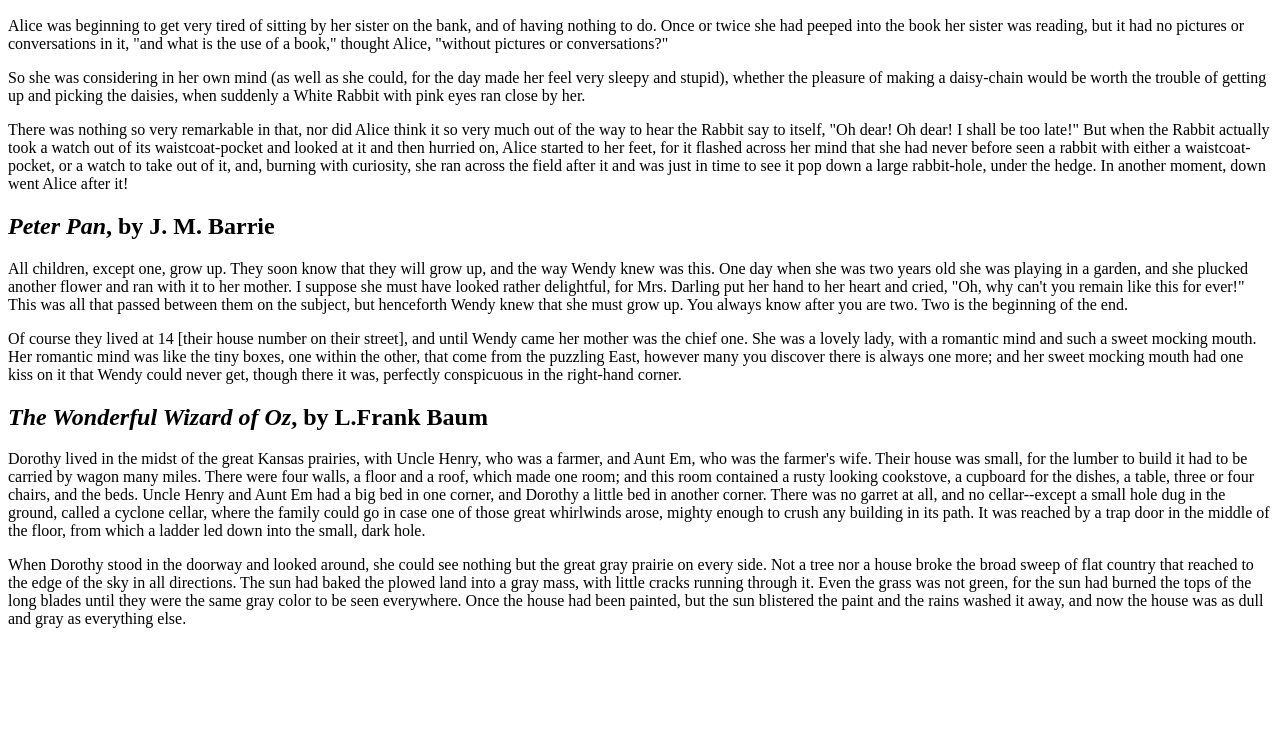
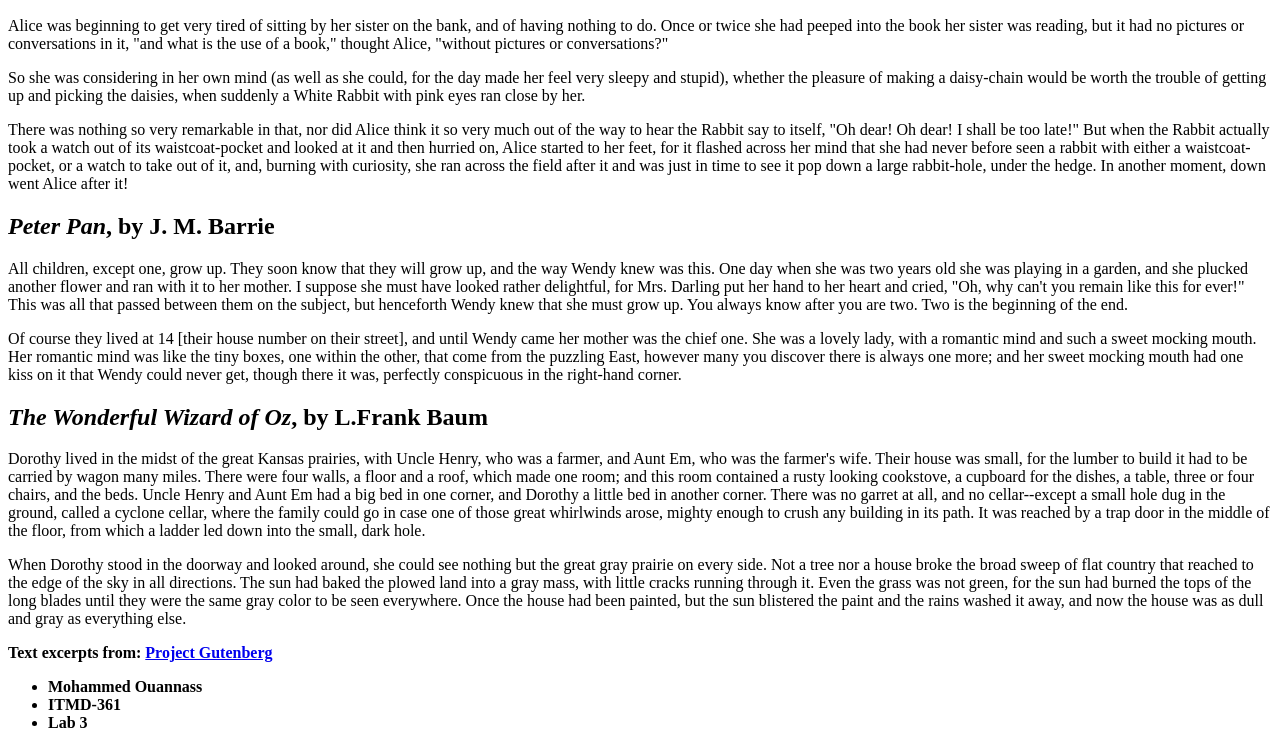
Before and after one commit to MohammedOuannass/lab3, a plain HTML site: page index.html in a window 1280 px wide. Shown: the part 235-983 px from the top of the page. Before the commit the page ends 879 px from the top, so only its background shows below. Drawn offline with Linux system fonts and the light colour scheme.

Commit message:
added more code to my index.html file

```diff
--- a/index.html
+++ b/index.html
@@ -30,4 +30,11 @@
 	<h2><em>The Wonderful Wizard of Oz</em>, by L.Frank Baum</h2>
 	<p>Dorothy lived in the midst of the great Kansas prairies, with Uncle Henry, who was a farmer, and Aunt Em, who was the farmer's wife.  Their house was small, for the lumber to build it had to be carried by wagon many miles.  There were four walls, a floor and a roof, which made one room; and this room contained a rusty looking cookstove, a cupboard for the dishes, a table, three or four chairs, and the beds.  Uncle Henry and Aunt Em had a big bed in one corner, and Dorothy a little bed in another corner.  There was no garret at all, and no cellar--except a small hole dug in the ground, called a cyclone cellar, where the family could go in case one of those great whirlwinds arose, mighty enough to crush any building in its path.  It was reached by a trap door in the middle of the floor, from which a ladder led down into the small, dark hole.</p>
 	<p>When Dorothy stood in the doorway and looked around, she could see nothing but the great gray prairie on every side.  Not a tree nor a house broke the broad sweep of flat country that reached to the edge of the sky in all directions.  The sun had baked the plowed land into a gray mass, with little cracks running through it.  Even the grass was not green, for the sun had burned the tops of the long blades until they were the same gray color to be seen everywhere.  Once the house had been painted, but the sun blistered the paint and the rains washed it away, and now the house was as dull and gray as everything else.</p>
-	<p>
+	<p><strong>Text excerpts from: <a href="http://www.gutenberg.org">Project Gutenberg</a></strong></p>
+	<ul>
+		<li><strong>Mohammed Ouannass</strong></li>
+		<li><strong>ITMD-361</strong></li>
+		<li><strong>Lab 3</strong></li>
+	<ul>
+</body>
+</html>
```
